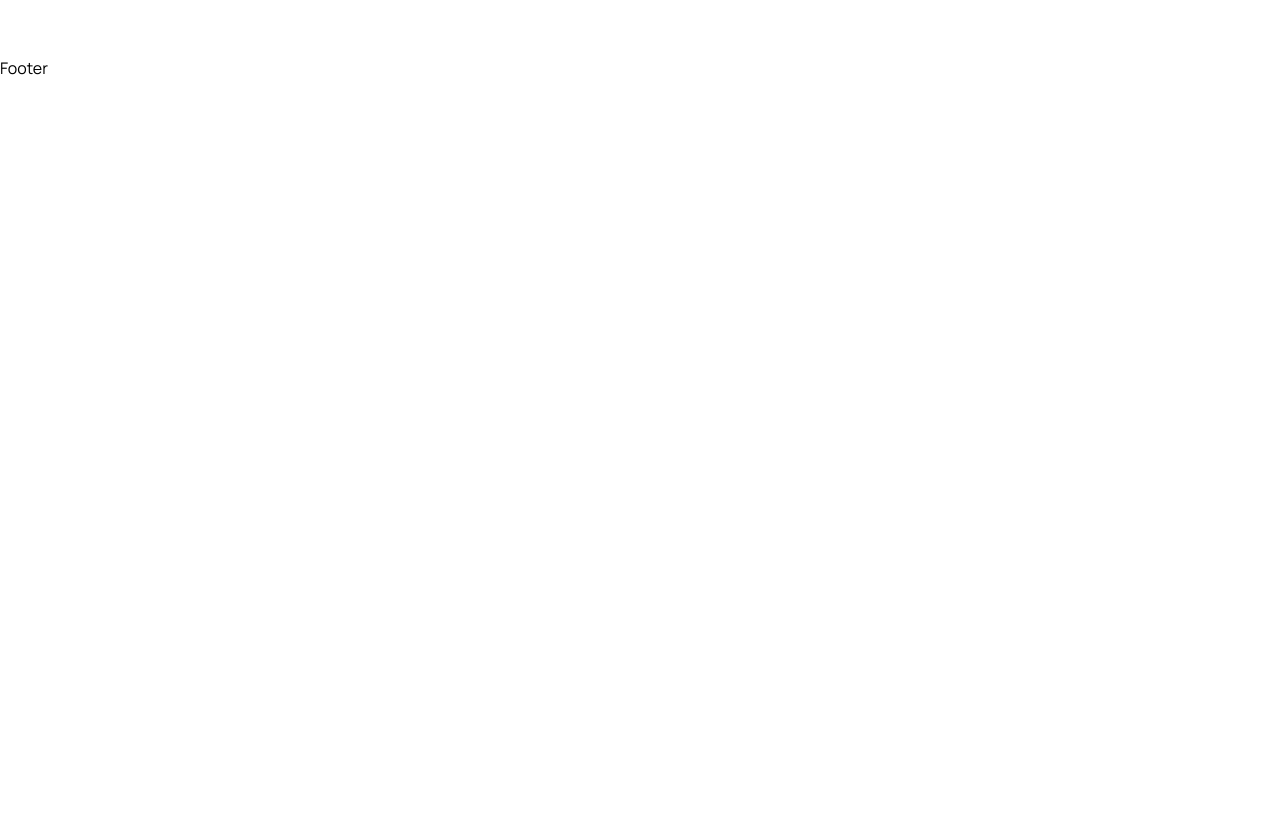
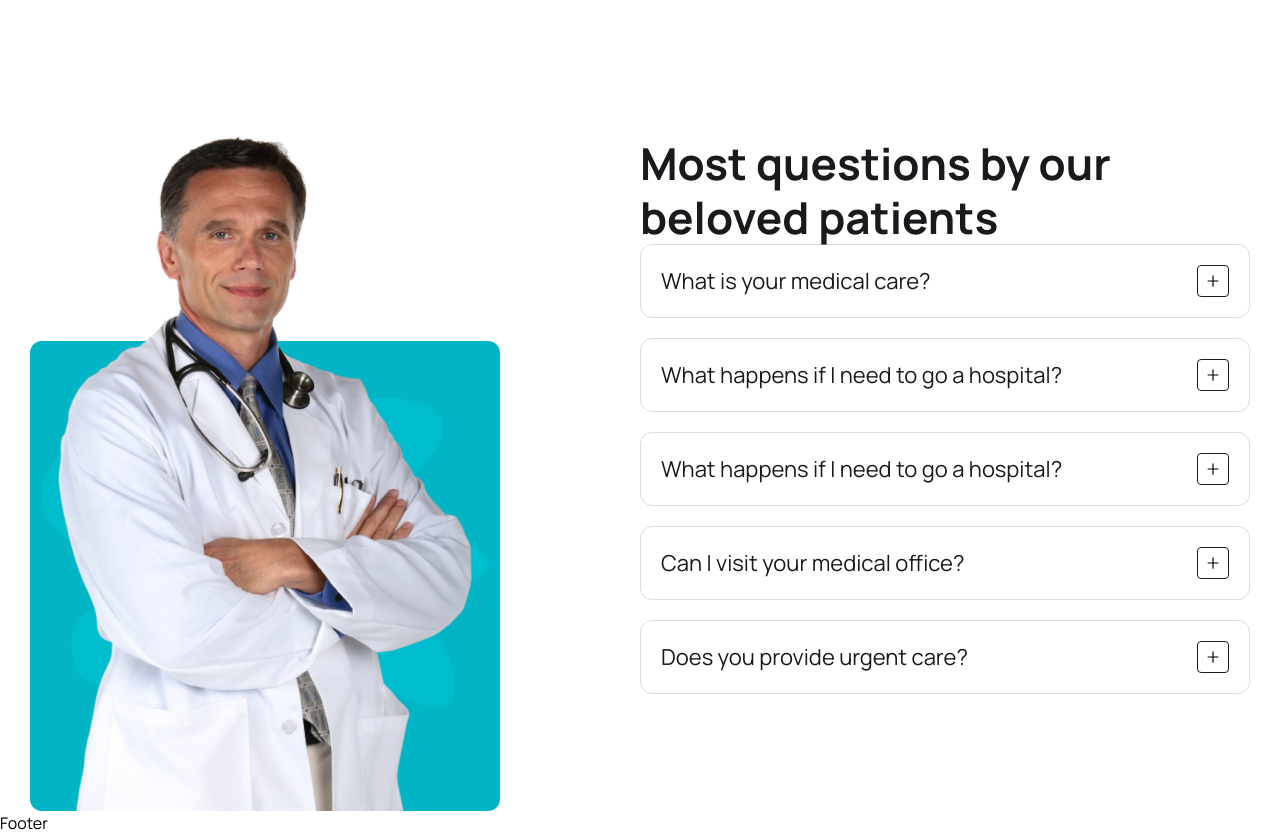
Before and after one commit to TuanNguyen0915/Doctor_Appointment_Booking, a React (Vite) app in the folder DAB_frontend/: page / in a window 1280 px wide. Shown: the part 4460-5295 px from the top of the page. Before the commit the page ends 4540 px from the top, so only its background shows below. Built offline with nearby package versions, Linux system fonts and the light colour scheme.

Commit message:
Add FAQ component

```diff
--- /dev/null
+++ b/DAB_frontend/src/components/FAQ/FAQ.jsx
@@ -0,0 +1,27 @@
+import faqImg from '../../assets/images/faq-img.png'
+// data
+import { faqs } from '../../assets/data/faqs'
+// component
+import FaqCard from './FaqCard'
+
+const Faq = () => {
+  return (
+    <div className="container lg:mt-[5rem] mt-[2rem]">
+      <div className="flex justify-between gap-[50px] lg:gap-0">
+        <div className="w-1/2 hidden md:block">
+          <img src={faqImg} alt="faq" />
+        </div>
+        <div className='w-full md:w-1/2'>
+          <h2 className='heading'>Most questions by our beloved patients</h2>
+          <div>
+            {faqs.map((faq, index) => (
+              <FaqCard key={index} faq={faq} />
+            ))}
+          </div>
+        </div>
+      </div>
+    </div>
+  )
+}
+
+export default Faq
--- /dev/null
+++ b/DAB_frontend/src/components/FAQ/FaqCard.jsx
@@ -0,0 +1,36 @@
+import { useState } from "react"
+import { AiOutlineMinus, AiOutlinePlus } from 'react-icons/ai'
+
+const FaqCard = ({ faq }) => {
+
+  const [isOpen, setIsOpen] = useState(false)
+
+  const toggleAccordion = () => {
+    setIsOpen(!isOpen)
+  }
+
+  return (
+    <div className="p-3 lg:p-5 rounded-[12px] border-[1px] border-[#d9dce2] mb-5 cursor-pointer">
+      <div
+        className="flex items-center justify-between gap-5"
+        onClick={toggleAccordion}
+      >
+        <h4 className="text-[16px] leading-7 lg:text-[22px] lg:leading-8 text-headingColor">
+          {faq.question}
+        </h4>
+        <div className={` ${isOpen && "bg-primaryColor text-white border-none"} w-7 h-7 lg:w-8 lg:h-8 border-[1px] border-[#141f21] rounded flex items-center justify-center`}>
+          {isOpen ?
+            <AiOutlineMinus /> : <AiOutlinePlus />
+          }
+        </div>
+      </div>
+      {isOpen &&
+      <div className="mt-4">
+        <p className="text-[14px] leading-6 lg:text-[16px] lg:leading-7 font-[400] text-textColor">{faq.content}</p>
+      </div>
+      }
+    </div>
+  )
+}
+
+export default FaqCard
--- a/DAB_frontend/src/pages/HomePage/HomePage.jsx
+++ b/DAB_frontend/src/pages/HomePage/HomePage.jsx
@@ -6,6 +6,7 @@
 import Services from "../../components/Services/Services"
 import Feature from "../../components/Feature/Feature"
 import Doctor from "../../components/Doctor/Doctor"
+import Faq from "../../components/FAQ/FAQ"
 
 const HomePage = () => {
   return (
@@ -16,6 +17,7 @@
       <Services />
       <Feature />
       <Doctor />
+      <Faq />
       <Footer />
     </section>
   )
```
